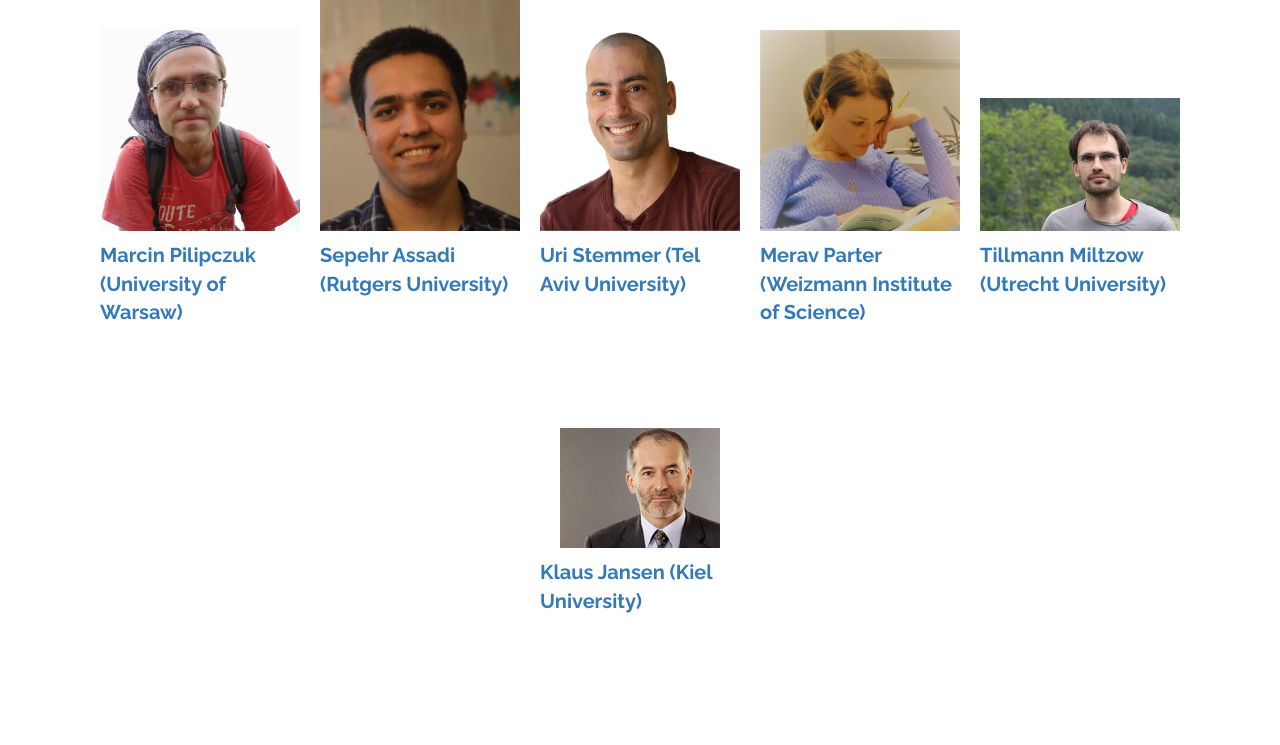
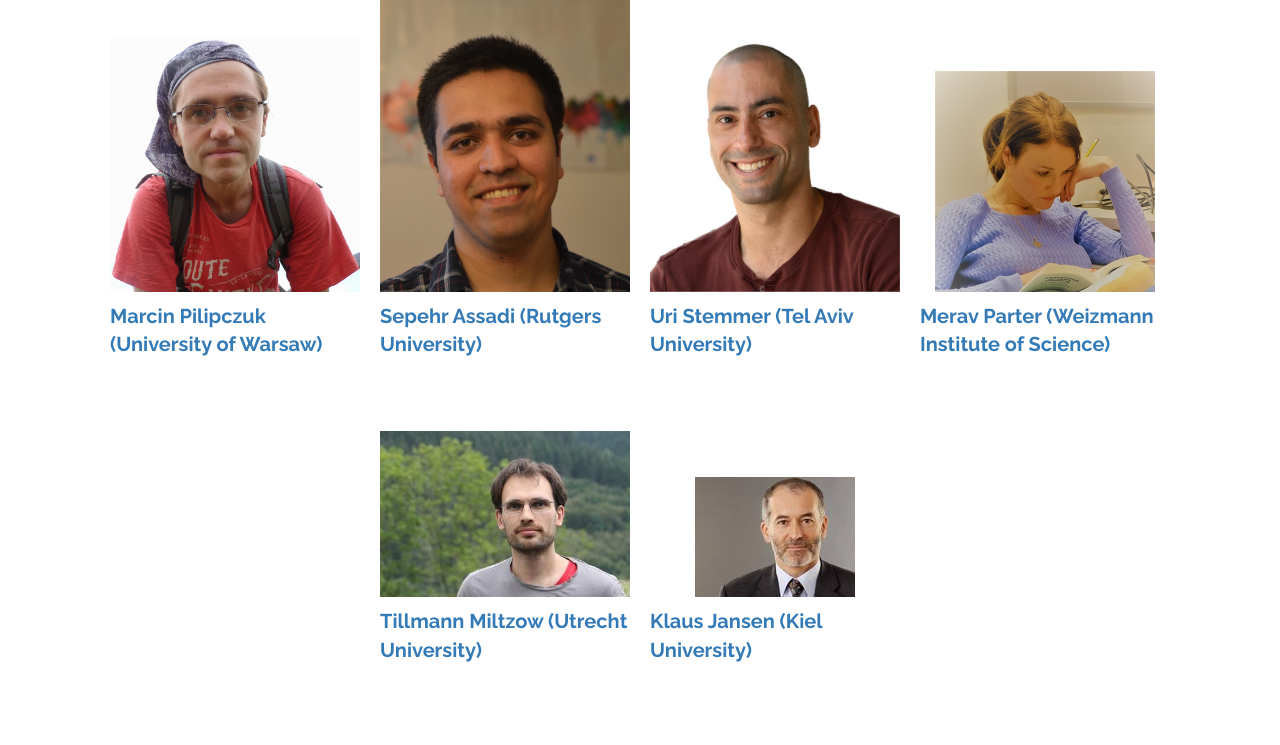
Before and after one commit to vutunganh/halg-2023, a plain HTML site: page www/speakers.html in a window 1280 px wide. Shown: the part 396-1141 px from the top of the page. Drawn offline with nearby package versions, Linux system fonts and the light colour scheme.

Commit message:
Adjust sizes of speaker pictures...
to make sure none of them dangle awkwardly on their own row.

```diff
--- a/www/styles.css
+++ b/www/styles.css
@@ -92,8 +92,8 @@
   display: flex;
   flex-direction: column;
   align-items: center;
-  width: min(80vw, 200px);
-  height: min(90vw, 300px);
+  width: min(80vw, 250px);
+  height: min(90vw, 330px);
 }
 
 .survey-speakers__speaker__photo-wrapper {
```
